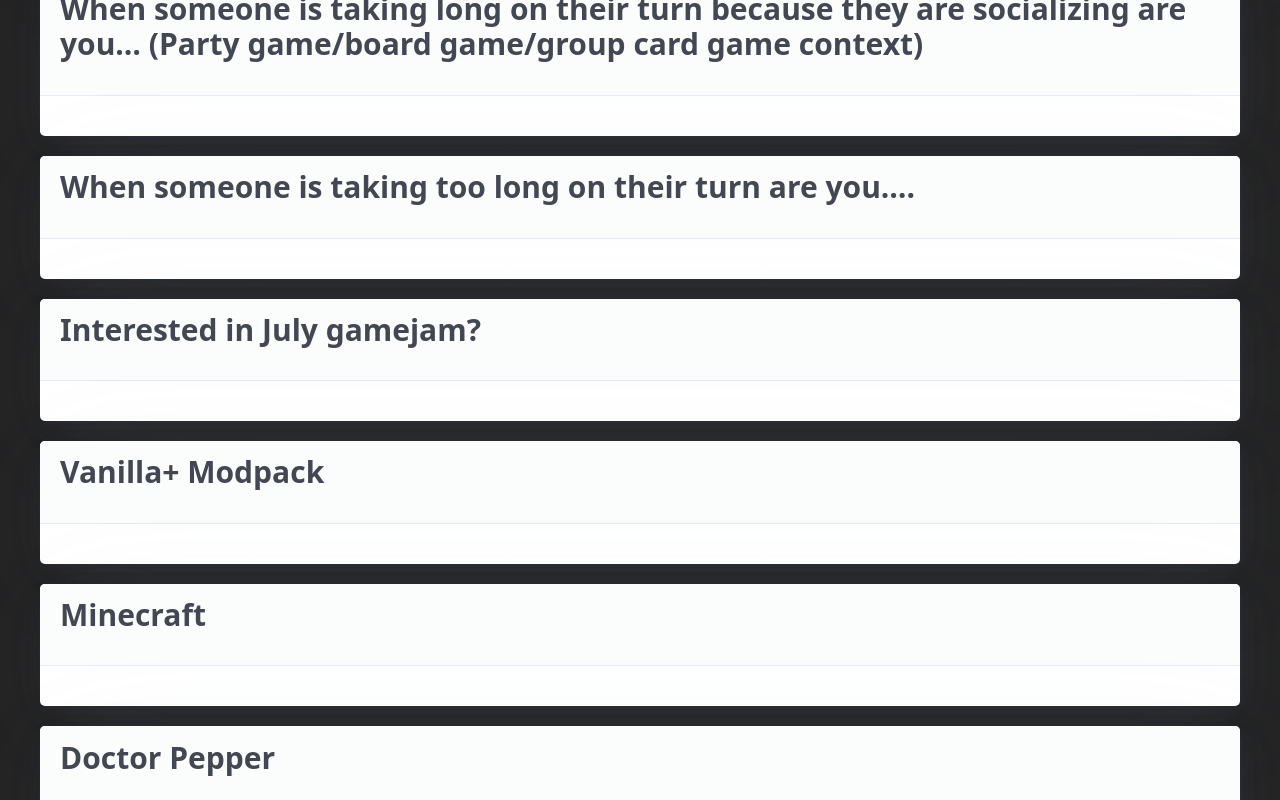
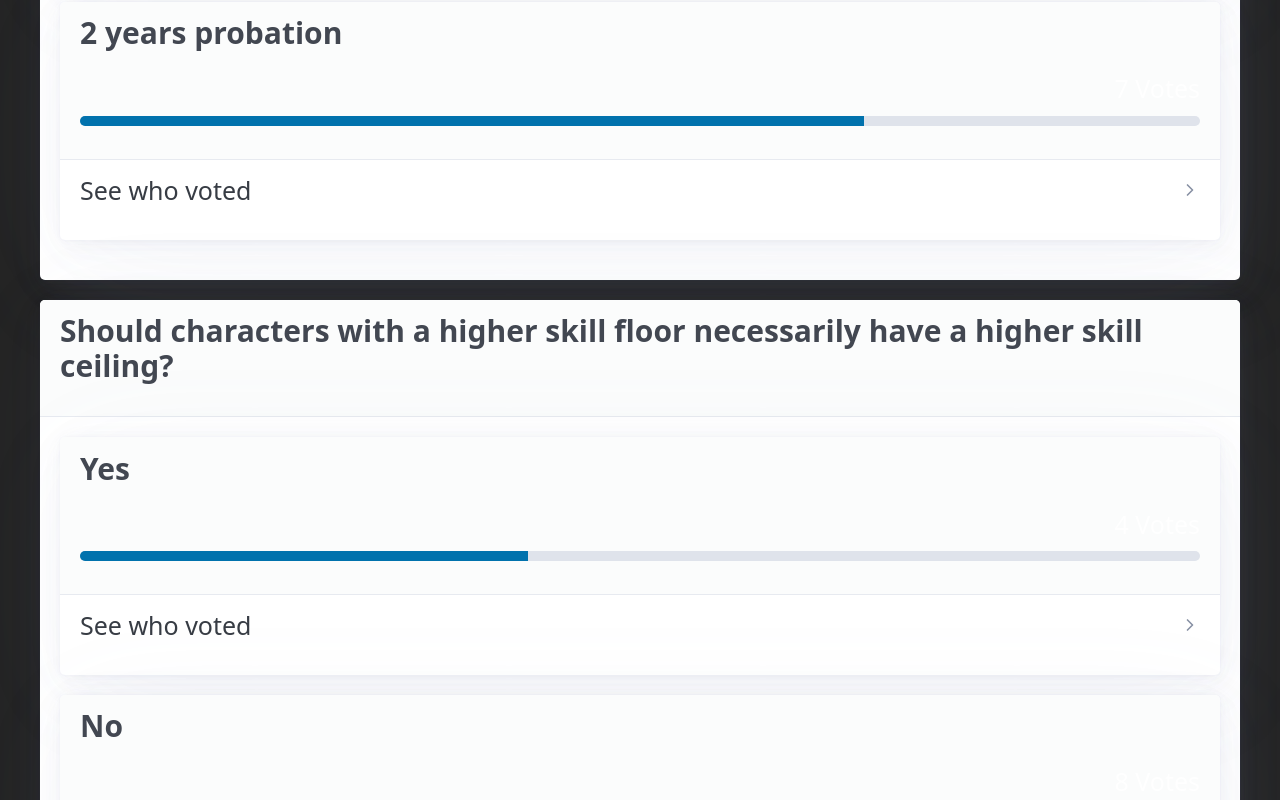
Before and after one commit to mydoot/PollPage, a React (Vite) app: page / in a window 1280 px wide. Shown: the part 5574-6374 px from the top of the page. Built offline with nearby package versions, Linux system fonts and the light colour scheme.

Commit message:
Webpage now displays all poll data

```diff
--- a/src/App.tsx
+++ b/src/App.tsx
@@ -2,19 +2,19 @@
 
 /* const pollData = pollDataJson as PollData[]; */
 
-interface PollData{
+interface PollData {
   question: string,
   answers: Answers[]
 
 }
 
-interface Answers{
+interface Answers {
   answer: string,
   vote_count: number,
   voters: User[]
 }
 
-interface User{
+interface User {
   id: string,
   username: string,
   display_name: string
@@ -25,21 +25,56 @@
   /*  const [count, setCount] = useState(0) */
 
   return (
-    <main>
+    <main className="container">
       <h1>
         Poll Data
       </h1>
+      <details className="Polls" open>
+        <summary > Polls </summary>
+
+
+
+        {pollDataJson.map((data: PollData, index: number) => (
           <div className="container">
-        {pollDataJson.map((data: PollData, index: number) => (
             <article key={index}>
               <header>
                 <h3>{data.question}</h3>
               </header>
+              {data.answers.map((ans: Answers, ansIndex: number) => (
+                <div className="container">
+                  <article key={ansIndex}>
+                    <header>
+                      <h3>{ans.answer}</h3>
+                      <span style={{ float: 'right' }}>
+                        {ans.voters.length} Votes
+                      </span>
+                      <progress value={ans.voters.length} max="10" />
+                    </header>
 
+                    {/* 3. Conditional: Only show voter list if there are voters */}
+                    {ans.voters.length > 0 && (
+                      <details>
+                        <summary>See who voted</summary>
+                        <ul>
+                          {/* 4. Innermost Loop: Iterate through VOTERS */}
+                          {ans.voters.map((voter: User) => (
+                            <li key={voter.id}>
+                              {voter.display_name} <small>(@{voter.username})</small>
+                            </li>
+                          ))}
+                        </ul>
+                      </details>
+                    )}
 
                   </article>
+                </div>
               ))}
+
+            </article>
           </div>
+        ))}
+
+      </details>
     </main>
   )
 }
--- a/src/index.css
+++ b/src/index.css
@@ -13,10 +13,20 @@
   -moz-osx-font-smoothing: grayscale;
 }
 
-.container{
+/* .container{
 
+} */
+
+/* body{
+ display: flexbox;
+  row-gap: 5em;
+} */
+
+.h1{
+  font-size: 100px;
 }
 
-.h1{
-  size: 800px;
+.Polls{
+  size: 500px;
+  font-size: 25px;
 }
```
Lines whose indentation alone changed are shown as unchanged.
